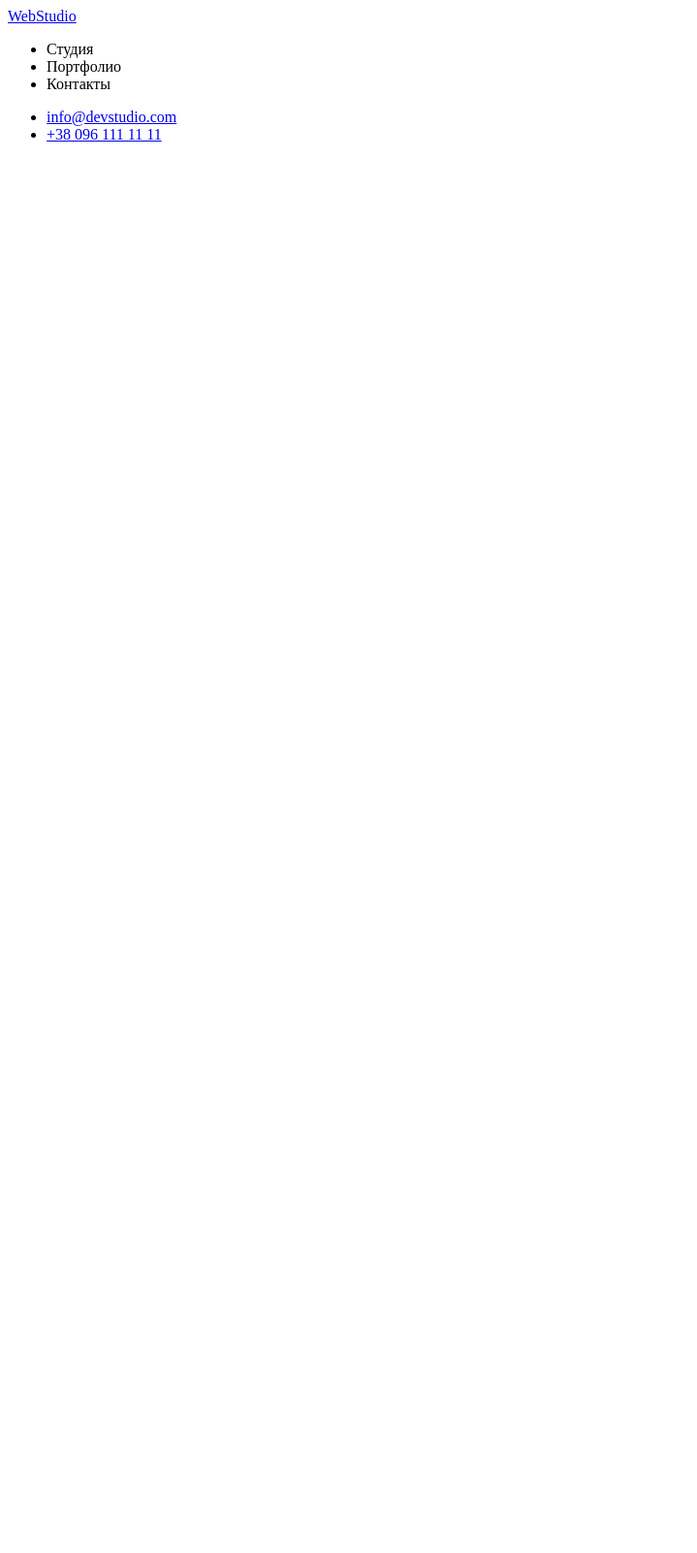
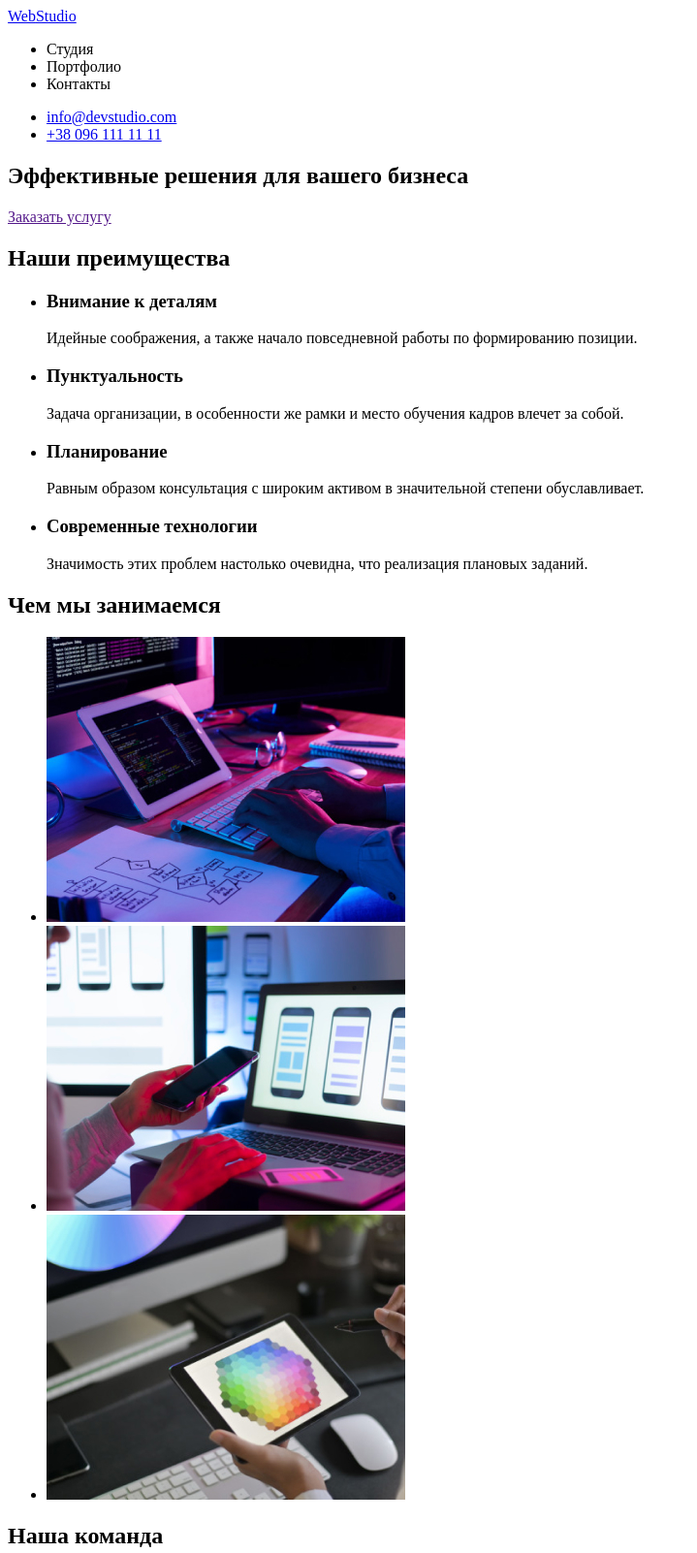
Before and after one commit to iramacarilla/goit-markup-hw-01, a plain HTML site: page index.html in a window 1280 px wide. Shown: the top 1602 px of the page at 97% size, without its empty margins (0-719 px from the left). Before the commit the page ends 800 px from the top, so only its background shows below. Drawn offline with Linux system fonts and the light colour scheme.

Commit message:
Добавляет основное наполнение сайта и изображения

```diff
--- a/index.html
+++ b/index.html
@@ -19,10 +19,76 @@
             <li><a href="mailto:info@devstudio.com">info@devstudio.com</a></li>
             <li><a href="tel:+380961111111"> +38 096 111 11 11</a></li>
         </ul>
-
-
-</nav>
-</header>
+        </nav>
+    </header>
+        <main>
+            <section>
+                <h1>Эффективные решения для вашего бизнеса</h1>
+                <a href="">Заказать услугу</a>
+            </section>
+            <section>
+                <h2>Наши преимущества</h2>
+                <ul>
+                    <li>
+                        <h3>Внимание к деталям</h3>
+                        <p>Идейные соображения, а также начало повседневной работы по формированию позиции.</p>
+                    </li>
+                    <li>
+                        <h3>
+                            Пунктуальность
+                        </h3>
+                        <p>
+                            Задача организации, в особенности же рамки и место обучения кадров влечет за собой.
+                        </p>
+                    </li>
+                    <li>
+                        <h3>Планирование</h3>
+                        <p>Равным образом консультация с широким активом в значительной степени обуславливает.</p>
+                    </li>
+                    <li>
+                        <h3>
+                            Современные технологии
+                        </h3>
+                        <p>
+                            Значимость этих проблем настолько очевидна, что реализация плановых заданий.
+                        </p>
+                    </li>
+                </ul>
+            </section>
+            <section>
+                <h2>Чем мы занимаемся</h2>
+                <ul>
+                    <li><img src="./img/img1.jpg" alt="Печатает на клавиатуре"></li>
+                    <li><img src="./img/img2.jpg" alt="Настраивает телефон с помощью компьютера"></li>
+                    <li><img src="./img/img3.jpg" alt="Рисует на планшете"></li>
+                </ul>
+            </section>
+            <section>
+                <h2>Наша команда</h2>
+                <ul>
+                    <li>
+                        <img src="./img/staff1.jpg" width="270" alt="Игорь Демьяненко">
+                        <h3>Игорь Демьяненко</h3>
+                        <p lang="en">Product Designer</p>
+                    </li>
+                    <li>
+                        <img src="./img/staff2.jpg" width="270" alt="Ольга Репина">
+                        <h3>Ольга Репина</h3>
+                        <p lang="en">Product Designer</p>
+                    </li>
+                    <li>
+                        <img src="./img/staff3.jpg" width="270" alt="Николай Тарасов">
+                        <h3>Николай Тарасов</h3>
+                        <p lang="en">Marketing</p>
+                    </li>
+                    <li>
+                        <img src="./img/staff4.jpg" width="270" alt="Михаил Ермаков">
+                        <h3>Михаил Ермаков</h3>
+                        <p lang="en">UI Designer</p>
+                    </li>
+                </ul>
+            </section>
+            </main>
 
 </body>
 </html>
```
Also changed, not shown: img/img1.jpg (added), img/img2.jpg (added), img/img3.jpg (added), img/staff1.jpg (added), img/staff2.jpg (added), img/staff3.jpg (added), img/staff4.jpg (added).
